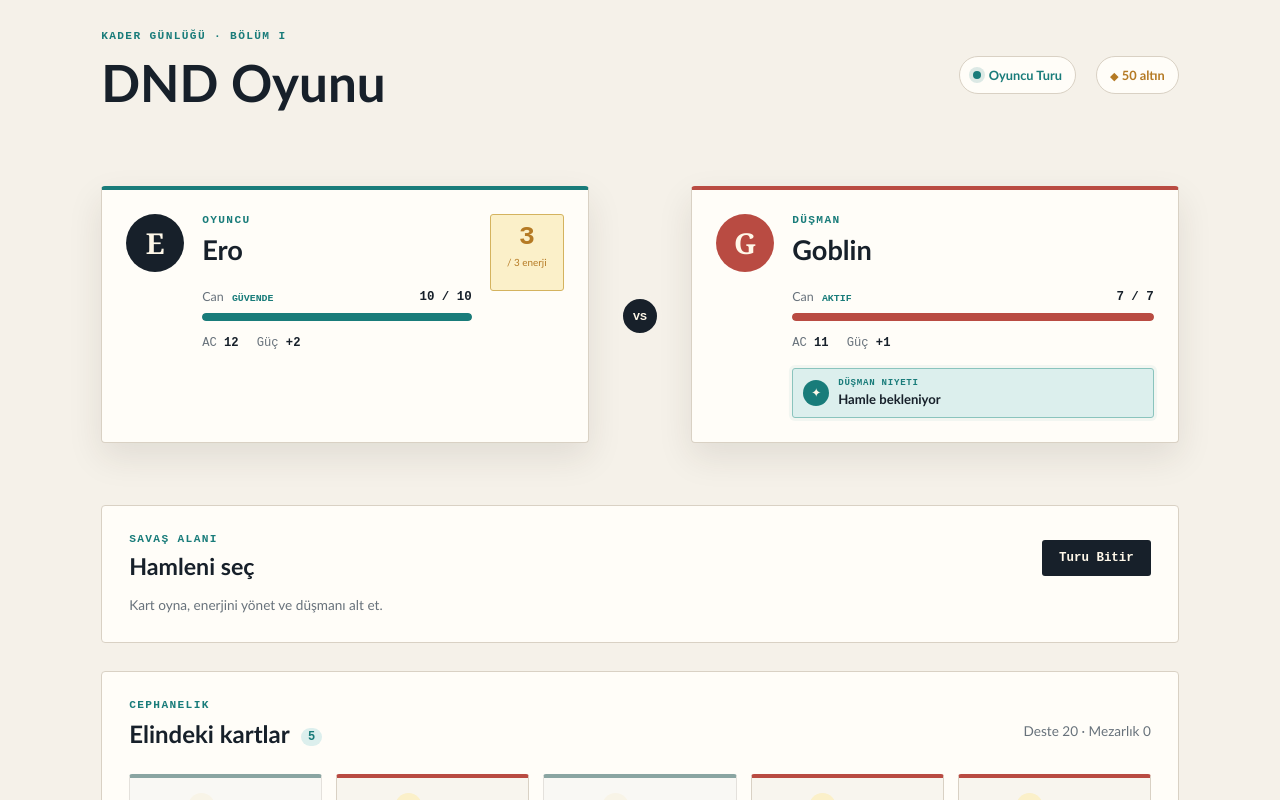
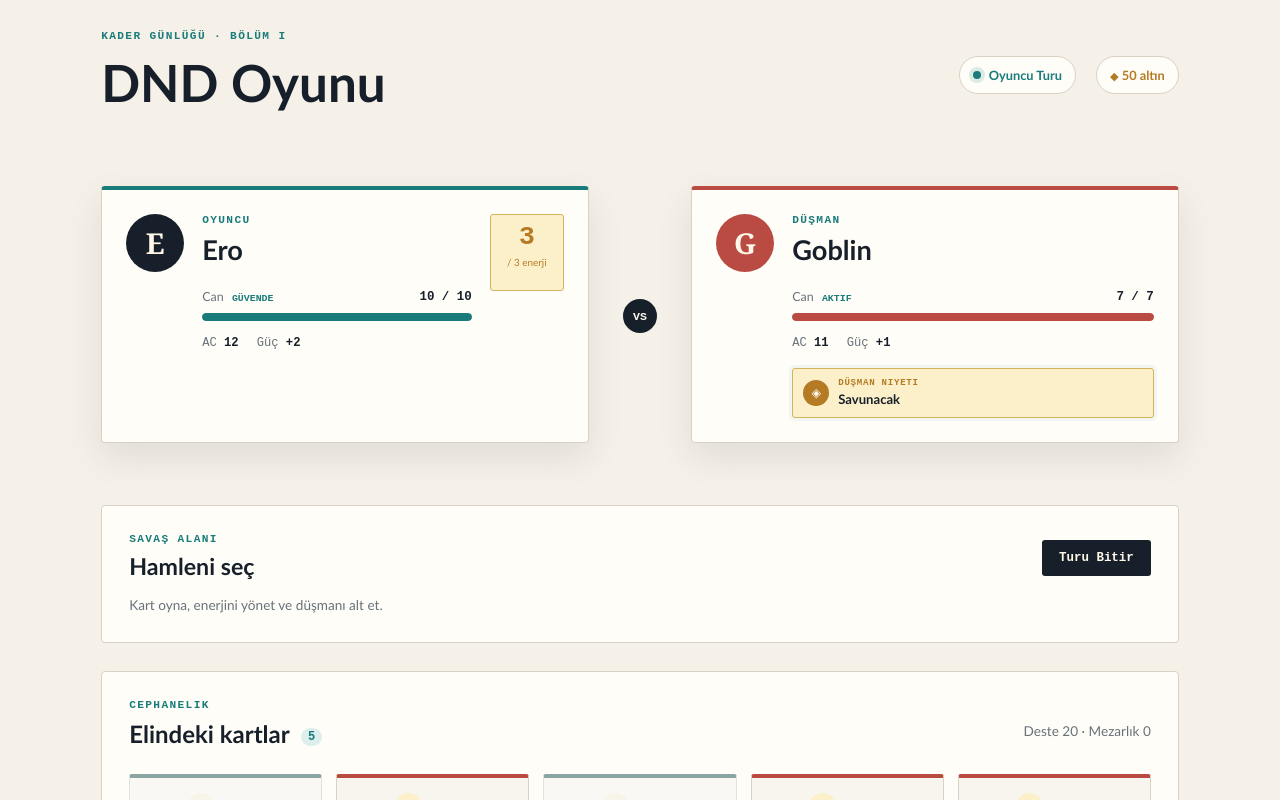
Before and after one commit to BHTISKI/Project-DND, a React (Vite) app: page / in a window 1280 px wide. Shown: the top 800 px of the page. Built offline with nearby package versions, Linux system fonts and the light colour scheme.

Commit message:
Add enemy intent combat state

```diff
--- a/src/state/store.ts
+++ b/src/state/store.ts
@@ -1,4 +1,4 @@
-import type { Character } from '../types/game';
+import type { Character, EnemyIntent } from '../types/game';
 import type { Card } from '../types/game';
 import { create } from 'zustand';
 
@@ -10,6 +10,29 @@ function shuffle<T>(array: T[]): T[] {
     [arr[i], arr[j]] = [arr[j], arr[i]];
   }
   return arr;
+}
+
+// Helper to generate enemy intent and value
+function generateEnemyIntent(enemy: Character): { intent: EnemyIntent; value: number } {
+  const roll = Math.random();
+  let intent: EnemyIntent = { type: 'attack' };
+  let value = 0;
+
+  if (roll < 0.6) {
+    // Keep the preview aligned with the actual d6 damage roll.
+    value = 3.5 + enemy.gucCarpani;
+    intent = { type: 'attack', estimatedDamage: value };
+  } else if (roll < 0.9) {
+    // Defense uses the same d4 range when the intent is created.
+    value = 2.5;
+    intent = { type: 'defend', estimatedBlock: value };
+  } else {
+    // Special currently heals by the same d4 range.
+    value = 2.5;
+    intent = { type: 'special', estimatedHeal: value };
+  }
+
+  return { intent, value };
 }
 
 interface GameState {
@@ -37,10 +60,16 @@ interface GameState {
   rewardOptions: Card[];
   // Temporary block for player (absorbs damage from enemy attack)
   playerBlock: number;
+  // Temporary block for enemy (absorbs damage from player attack when enemy intends to defend)
+  enemyBlock: number;
   // Whether enemy will skip their next turn
   enemySkipNextTurn: boolean;
   // Number of victories
   victoryCount: number;
+  // Enemy intent for the next enemy turn (set at start of player turn)
+  enemyIntent: EnemyIntent | null;
+  // Value associated with the intent (e.g., estimated damage for attack, block for defend, heal for special)
+  enemyIntentValue: number;
   // Actions
   initializeGame: () => void;
   drawCards: (n: number) => void;
@@ -122,10 +151,13 @@ export const useGameStore = create<GameState>((set) => ({
   battleLogs: [],
   initialized: false,
   playerBlock: 0,
+  enemyBlock: 0,
   enemySkipNextTurn: false,
   victoryCount: 0,
   gamePhase: 'combat',
   rewardOptions: [],
+  enemyIntent: null,
+  enemyIntentValue: 0,
 
   initializeGame: () => {
     set((state) => {
@@ -134,6 +166,11 @@ export const useGameStore = create<GameState>((set) => ({
       // draw initial hand
       const hand = deck.slice(0, state.drawCount);
       const remainingDeck = deck.slice(state.drawCount);
+      const { intent, value } = generateEnemyIntent(state.enemy);
+      let enemyBlock = 0;
+      if (intent.type === 'defend') {
+        enemyBlock = Math.floor(Math.random() * 4) + 1; // d4
+      }
       return {
         ...state,
         deck: remainingDeck,
@@ -143,8 +180,11 @@ export const useGameStore = create<GameState>((set) => ({
         gamePhase: 'combat',
         battleLogs: ['Oyun başlatıldı. Destek hazırlanıyor...'],
         playerBlock: 0,
+        enemyBlock,
         enemySkipNextTurn: false,
         victoryCount: 0,
+        enemyIntent: intent,
+        enemyIntentValue: value,
       };
     });
   },
@@ -207,8 +247,11 @@ export const useGameStore = create<GameState>((set) => ({
       // Check if enemy should skip this turn
       if (enemySkipNextTurn) {
         enemySkipNextTurn = false;
-        battleLogs = [...battleLogs, `Düşman etkili bir etkiden kaynaklanarak turunu atladı!`];
+        battleLogs = [...battleLogs, `Düşman etkili bir etkiden kaynaklanarak turunu atlandı!`];
       } else if (enemy.mevcutCan > 0 && state.gamePhase === 'combat') {
+        // Process enemy intent
+        switch (state.enemyIntent?.type) {
+          case 'attack':
             // Enemy AI: roll d20 + enemy.gucCarpani vs player AC
             const enemyRoll = Math.floor(Math.random() * 20) + 1;
             const isCritHit = enemyRoll === 20;
@@ -283,14 +326,36 @@ export const useGameStore = create<GameState>((set) => ({
                 isPlayerTurn,
                 player,
                 enemy,
-            playerBlock,
+                playerBlock: 0, // reset player block
+                enemyBlock: 0, // clear enemy block
                 enemySkipNextTurn,
+                enemyIntent: null,
+                enemyIntentValue: 0,
                 battleLogs: [...battleLogs, `Oyuncu ölü! Oyun bitti.`],
                 gamePhase: 'gameOver',
               };
             }
+            break;
+
+          case 'defend':
+            // Enemy defends: set a block value for itself to reduce incoming damage from player's next attack
+            // Note: This block will be used during the player's next attack (in playCard)
+            // We do not change enemyBlock here because it is already set from the previous state
+            // (set at the start of the player turn). We just log that the enemy is defending.
+            battleLogs = [...battleLogs, `Düşman savunma hazırlıyor!`];
+            break;
+
+          case 'special':
+            // Enemy does a special action: heal itself
+            // Roll a d4 for the heal amount
+            const healRoll = Math.floor(Math.random() * 4) + 1; // d4
+            const newEnemyHp = Math.min(enemy.maksimumCan, enemy.mevcutCan + healRoll);
+            enemy = { ...enemy, mevcutCan: newEnemyHp };
+            battleLogs = [...battleLogs, `Düşman özel hareket yapıyor! ${healRoll} can iyileşti.`];
+            break;
         }
-      // If enemy died after potential attack (or was already dead), transition to victory
+      }
+      // If enemy died after potential action (or was already dead), transition to victory
       if (enemy.mevcutCan <= 0 && state.gamePhase === 'combat') {
         // Transition to victory with 3 random reward cards
         const rewards = getRandomRewards();
@@ -307,7 +372,19 @@ export const useGameStore = create<GameState>((set) => ({
           gamePhase: 'victory',
           victoryCount: state.victoryCount + 1,
           rewardOptions: rewards,
+          playerBlock: 0,
+          enemyBlock: 0,
+          enemySkipNextTurn: false,
+          enemyIntent: null,
+          enemyIntentValue: 0,
         };
+      }
+
+      // After enemy turn, generate new intent for the next player turn
+      const { intent, value } = generateEnemyIntent(enemy);
+      let newEnemyBlock = 0;
+      if (intent.type === 'defend') {
+        newEnemyBlock = Math.floor(Math.random() * 4) + 1; // d4
       }
 
       return {
@@ -320,6 +397,11 @@ export const useGameStore = create<GameState>((set) => ({
         player,
         enemy,
         battleLogs,
+        playerBlock: 0, // reset player block
+        enemyBlock: newEnemyBlock, // set for next player turn based on new intent
+        enemySkipNextTurn,
+        enemyIntent: intent,
+        enemyIntentValue: value,
       };
     });
   },
@@ -357,6 +439,7 @@ export const useGameStore = create<GameState>((set) => ({
       let updatedPlayer = state.player;
       let updatedEnemy = state.enemy;
       let updatedPlayerBlock = state.playerBlock;
+      let updatedEnemyBlock = state.enemyBlock; // current enemy block (from defend intent)
       let updatedEnemySkipNextTurn = state.enemySkipNextTurn;
 
       switch (card.tip) {
@@ -385,7 +468,7 @@ export const useGameStore = create<GameState>((set) => ({
             // Roll damage die
             const sides = parseInt(card.zarTuru.substring(1)); // e.g., 'd6' -> 6
             const damageRoll = Math.floor(Math.random() * sides) + 1;
-            // Base damage from die and card baseHasar
+            // Base damage from die and card baseAsar
             let baseDamage = damageRoll + card.baseHasar;
             if (isCritHit) {
               // Double the die and baseHasar on critical hit
@@ -393,6 +476,18 @@ export const useGameStore = create<GameState>((set) => ({
             }
             // Add player's damage modifier
             damage = baseDamage + state.player.gucCarpani;
+            // Apply enemy's block to reduce damage (if any)
+            if (updatedEnemyBlock > 0) {
+              if (updatedEnemyBlock >= damage) {
+                // Enemy block absorbs all damage
+                damage = 0;
+                updatedEnemyBlock = 0; // block is used up
+              } else {
+                // Enemy block absorbs part of the damage
+                damage -= updatedEnemyBlock;
+                updatedEnemyBlock = 0; // block is used up
+              }
+            }
             // Apply damage to enemy
             const targetChar = state.enemy;
             const newHp = Math.max(0, targetChar.mevcutCan - damage);
@@ -426,7 +521,11 @@ export const useGameStore = create<GameState>((set) => ({
               // Deal damage ignoring enemy AC (like a magic missile)
               const sides = parseInt(card.zarTuru.substring(1)); // d6 -> 6
               const damageRoll = Math.floor(Math.random() * sides) + 1;
-              const damage = damageRoll + 2; // fixed bonus
+              let damage = damageRoll + 2; // fixed bonus
+              if (updatedEnemyBlock > 0) {
+                damage = Math.max(0, damage - updatedEnemyBlock);
+                updatedEnemyBlock = 0;
+              }
               const targetChar = state.enemy;
               const newHp = Math.max(0, targetChar.mevcutCan - damage);
               updatedEnemy = { ...targetChar, mevcutCan: newHp };
@@ -491,7 +590,10 @@ export const useGameStore = create<GameState>((set) => ({
           player: updatedPlayer,
           enemy: updatedEnemy,
           playerBlock: updatedPlayerBlock,
-          enemySkipNextTurn: updatedEnemySkipNextTurn,
+          enemyBlock: updatedEnemyBlock, // preserve enemy block (if any)
+          enemySkipNextTurn: false,
+          enemyIntent: null,
+          enemyIntentValue: 0,
           battleLogs: [...state.battleLogs, log],
           gamePhase: 'victory',
           victoryCount: state.victoryCount + 1,
@@ -507,6 +609,7 @@ export const useGameStore = create<GameState>((set) => ({
         player: updatedPlayer,
         enemy: updatedEnemy,
         playerBlock: updatedPlayerBlock,
+        enemyBlock: updatedEnemyBlock,
         enemySkipNextTurn: updatedEnemySkipNextTurn,
         battleLogs: [...state.battleLogs, log],
       };
@@ -521,6 +624,7 @@ export const useGameStore = create<GameState>((set) => ({
 
   applyDamage: (target: 'player' | 'enemy', amount: number) => {
     set((state) => {
+      if (state.gamePhase !== 'combat') return state;
       const targetChar = target === 'player' ? state.player : state.enemy;
       const newHp = Math.max(0, targetChar.mevcutCan - amount);
       return {
@@ -629,11 +733,22 @@ export const useGameStore = create<GameState>((set) => ({
         zirhSinifi: defaultEnemy.zirhSinifi + victoryFactor,
         gucCarpani: defaultEnemy.gucCarpani + Math.floor(victoryFactor * 0.5)
       };
+      // Generate initial enemy intent for the new combat
+      const { intent, value } = generateEnemyIntent(scaledEnemy);
+      let enemyBlock = 0;
+      if (intent.type === 'defend') {
+        enemyBlock = Math.floor(Math.random() * 4) + 1; // d4
+      }
       return {
         ...state,
         enemy: scaledEnemy,
         gamePhase: 'combat',
         isPlayerTurn: true, // player starts combat
+        playerBlock: 0,
+        enemyBlock,
+        enemySkipNextTurn: false,
+        enemyIntent: intent,
+        enemyIntentValue: value,
         // Optionally clear battle logs? Keep them.
       };
     });
```
Also changed, not shown: src/types/game.ts (+9 -0 lines). Lines whose indentation alone changed are shown as unchanged.
